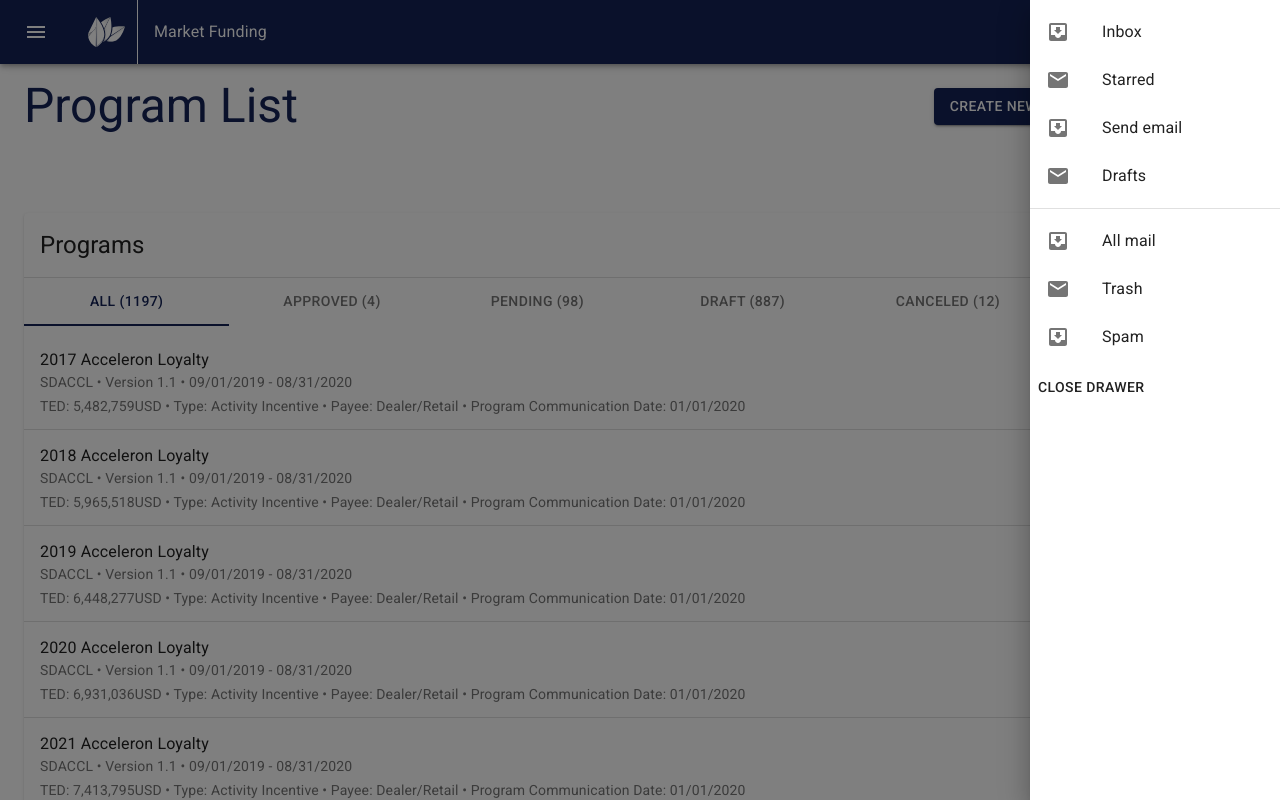
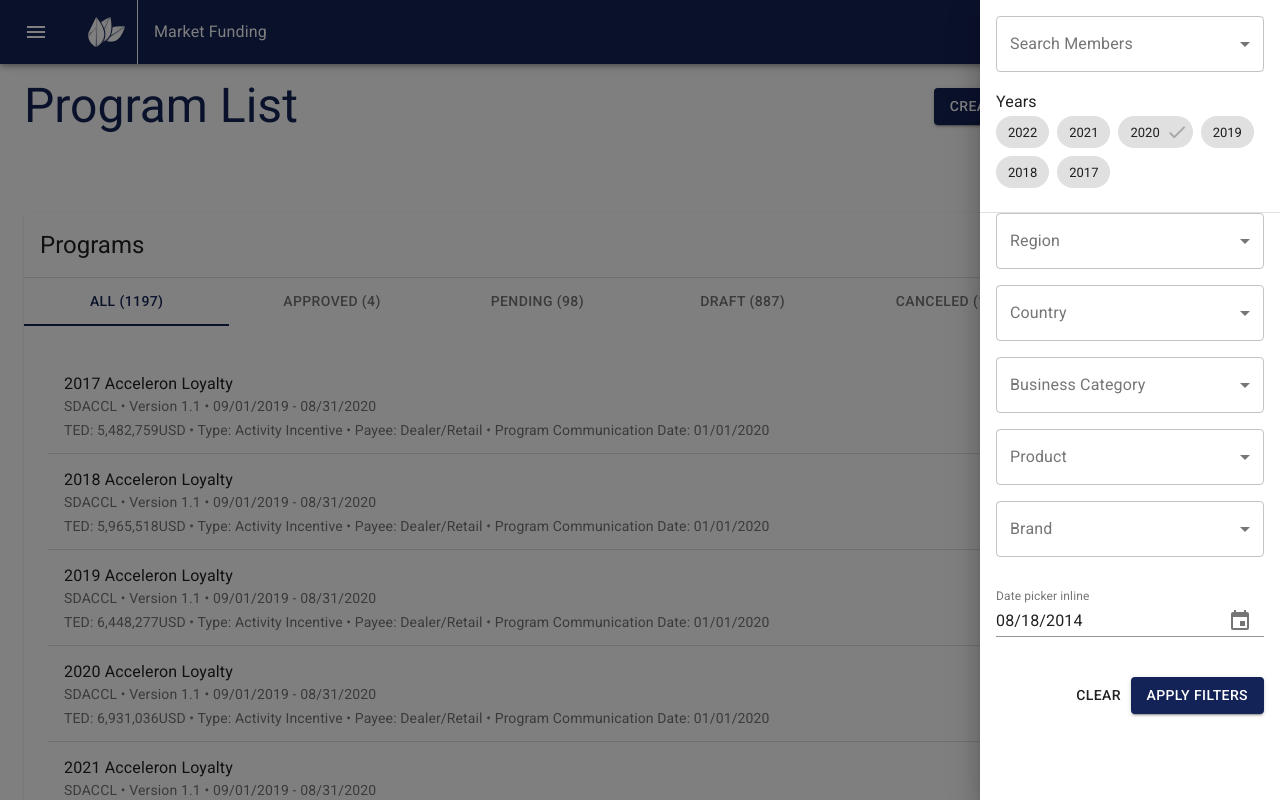
Before and after one commit to stephen-salyer/testingDART, a React (Create React App) app: page / in a window 1280 px wide. Both pictures are taken after a click on the button 1184 px from the left and 106 px from the top of the page. Shown: the top 800 px of the page. Built offline with nearby package versions, Linux system fonts and the light colour scheme; grey boxes are pictures that could not be loaded.

Commit message:
Filter Sheet!

```diff
--- a/package.json
+++ b/package.json
@@ -3,12 +3,15 @@
   "version": "0.1.0",
   "private": true,
   "dependencies": {
+    "@date-io/date-fns": "~1.3.13",
     "@material-ui/core": "~4.9.8",
     "@material-ui/icons": "^4.9.1",
     "@material-ui/lab": "~4.0.0-alpha.47",
+    "@material-ui/pickers": "~3.2.10",
     "@testing-library/jest-dom": "~4.2.4",
     "@testing-library/react": "~9.5.0",
     "@testing-library/user-event": "~7.2.1",
+    "date-fns": "~2.11.1",
     "react": "^16.13.1",
     "react-dom": "^16.13.1",
     "react-scripts": "3.4.1",
--- a/src/App.css
+++ b/src/App.css
@@ -1,12 +1,16 @@
 .App {
   text-align: center;
+}
+
+.MuiFormControl-root {
+  width: 100%;
 }
 
 .MuiCardContent-root:last-child {
   padding-bottom: 8px!important;
 }
 
-.MuiBox-root {
+.MuiBox-root-519, .MuiBox-root-609, .MuiBox-root-615, .MuiBox-root-621, .MuiBox-root-627, .MuiBox-root-633 {
   padding: 0!important;
 }
 
--- a/src/Components/ProgramListFilter.js
+++ b/src/Components/ProgramListFilter.js
@@ -2,24 +2,45 @@ import React from 'react';
 import clsx from 'clsx';
 import {makeStyles} from '@material-ui/core/styles';
 import Drawer from '@material-ui/core/Drawer';
-import List from '@material-ui/core/List';
 import Divider from '@material-ui/core/Divider';
-import ListItem from '@material-ui/core/ListItem';
-import ListItemIcon from '@material-ui/core/ListItemIcon';
-import ListItemText from '@material-ui/core/ListItemText';
 import Button from '@material-ui/core/Button';
-import InboxIcon from '@material-ui/icons/MoveToInbox';
-import MailIcon from '@material-ui/icons/Mail';
 import {FilterList} from '@material-ui/icons';
 import IconButton from '@material-ui/core/IconButton';
 import Box from '@material-ui/core/Box';
 
+import InputLabel from '@material-ui/core/InputLabel';
+import MenuItem from '@material-ui/core/MenuItem';
+import FormControl from '@material-ui/core/FormControl';
+import Select from '@material-ui/core/Select';
+import Typography from '@material-ui/core/Typography';
+import Chip from '@material-ui/core/Chip';
+import DoneIcon from '@material-ui/icons/Done';
+import DateFnsUtils from '@date-io/date-fns';
+import {
+  KeyboardDatePicker,
+  MuiPickersUtilsProvider,
+} from '@material-ui/pickers';
+
+import 'date-fns';
+
 const useStyles = makeStyles({
+  root: {
+    width: '100%',
+  },
   list: {
-    width: 250,
+    width: 300,
   },
   fullList: {
     width: 'auto',
+  },
+  chipOrganize: {
+    display: 'flex',
+    justifyContent: 'center',
+    flexWrap: 'wrap',
+  },
+  chipPadding: {
+    marginRight: '8px',
+    marginBottom: '8px',
   },
 });
 
@@ -28,6 +49,22 @@ export default function TemporaryDrawer() {
   const [state, setState] = React.useState({
     right: false,
   });
+
+  const handleDelete = () => {
+    console.info('You clicked the delete icon.');
+  };
+
+  const handleClick = () => {
+    console.info('You clicked the Chip.');
+  };
+
+  const [selectedDate, setSelectedDate] = React.useState(
+    new Date('2014-08-18T21:11:54')
+  );
+
+  const handleDateChange = (date) => {
+    setSelectedDate(date);
+  };
 
   const toggleDrawer = (anchor, open) => (event) => {
     if (
@@ -47,33 +84,178 @@ export default function TemporaryDrawer() {
       })}
       role="presentation"
     >
-      <List>
-        {['Inbox', 'Starred', 'Send email', 'Drafts'].map((text, index) => (
-          <ListItem button key={text}>
-            <ListItemIcon>
-              {index % 2 === 0 ? <InboxIcon /> : <MailIcon />}
-            </ListItemIcon>
-            <ListItemText primary={text} />
-          </ListItem>
-        ))}
-      </List>
+      <Box p={2}>
+        <FormControl variant="outlined" className={classes.formControl}>
+          <InputLabel id="demo-simple-select-outlined-label">
+            Search Members
+          </InputLabel>
+          <Select
+            labelId="demo-simple-select-outlined-label"
+            id="demo-simple-select-outlined"
+            label="Search Members"
+          >
+            <MenuItem value="">
+              <em>None</em>
+            </MenuItem>
+            <MenuItem value={10}>Bob Bobbert</MenuItem>
+            <MenuItem value={20}>Rob Robbert</MenuItem>
+            <MenuItem value={30}>Tob Tobbert</MenuItem>
+          </Select>
+        </FormControl>
+      </Box>
+      <Box pb={2} pl={2} pr={2}>
+        <Typography variant="subtitle1">Years</Typography>
+        <Chip
+          onClick={handleClick}
+          className={classes.chipPadding}
+          label="2022"
+        />
+        <Chip
+          onClick={handleClick}
+          className={classes.chipPadding}
+          label="2021"
+        />
+        <Chip
+          onClick={handleClick}
+          className={classes.chipPadding}
+          label="2020"
+          onClick={handleClick}
+          onDelete={handleDelete}
+          deleteIcon={<DoneIcon />}
+        />
+        <Chip
+          onClick={handleClick}
+          className={classes.chipPadding}
+          label="2019"
+        />
+        <Chip
+          onClick={handleClick}
+          className={classes.chipPadding}
+          label="2018"
+        />
+        <Chip
+          onClick={handleClick}
+          className={classes.chipPadding}
+          label="2017"
+        />
+      </Box>
       <Divider />
-      <List>
-        {['All mail', 'Trash', 'Spam'].map((text, index) => (
-          <ListItem button key={text}>
-            <ListItemIcon>
-              {index % 2 === 0 ? <InboxIcon /> : <MailIcon />}
-            </ListItemIcon>
-            <ListItemText primary={text} />
-          </ListItem>
-        ))}
-      </List>
-      <Button
-        onClick={toggleDrawer(anchor, false)}
-        onKeyDown={toggleDrawer(anchor, false)}
-      >
-        Close Drawer
-      </Button>
+      <Box pb={2} pl={2} pr={2}>
+        <FormControl variant="outlined" className={classes.formControl}>
+          <InputLabel id="demo-simple-select-outlined-label">Region</InputLabel>
+          <Select
+            labelId="demo-simple-select-outlined-label"
+            id="demo-simple-select-outlined"
+            label="Search Members"
+          >
+            <MenuItem value="">
+              <em>None</em>
+            </MenuItem>
+            <MenuItem value={10}>North America</MenuItem>
+          </Select>
+        </FormControl>
+      </Box>
+      <Box pb={2} pl={2} pr={2}>
+        <FormControl variant="outlined" className={classes.formControl}>
+          <InputLabel id="demo-simple-select-outlined-label">
+            Country
+          </InputLabel>
+          <Select
+            labelId="demo-simple-select-outlined-label"
+            id="demo-simple-select-outlined"
+            label="Search Members"
+          >
+            <MenuItem value="">
+              <em>None</em>
+            </MenuItem>
+            <MenuItem value={10}>US</MenuItem>
+            <MenuItem value={20}>Canada</MenuItem>
+          </Select>
+        </FormControl>
+      </Box>
+      <Box pb={2} pl={2} pr={2}>
+        <FormControl variant="outlined" className={classes.formControl}>
+          <InputLabel id="demo-simple-select-outlined-label">
+            Business Category
+          </InputLabel>
+          <Select
+            labelId="demo-simple-select-outlined-label"
+            id="demo-simple-select-outlined"
+            label="Search Members"
+          >
+            <MenuItem value="">
+              <em>None</em>
+            </MenuItem>
+            <MenuItem value={10}>Channel</MenuItem>
+            <MenuItem value={20}>Climate</MenuItem>
+            <MenuItem value={30}>Crop Protection</MenuItem>
+          </Select>
+        </FormControl>
+      </Box>
+      <Box pb={2} pl={2} pr={2}>
+        <FormControl variant="outlined" className={classes.formControl}>
+          <InputLabel id="demo-simple-select-outlined-label">
+            Product
+          </InputLabel>
+          <Select
+            labelId="demo-simple-select-outlined-label"
+            id="demo-simple-select-outlined"
+            label="Search Members"
+          >
+            <MenuItem value="">
+              <em>None</em>
+            </MenuItem>
+            <MenuItem value={10}>All</MenuItem>
+            <MenuItem value={20}>Acceleration</MenuItem>
+            <MenuItem value={30}>Acetanilide</MenuItem>
+          </Select>
+        </FormControl>
+      </Box>
+      <Box pb={2} pl={2} pr={2}>
+        <FormControl variant="outlined" className={classes.formControl}>
+          <InputLabel id="demo-simple-select-outlined-label">Brand</InputLabel>
+          <Select
+            labelId="demo-simple-select-outlined-label"
+            id="demo-simple-select-outlined"
+            label="Search Members"
+          >
+            <MenuItem value="">
+              <em>None</em>
+            </MenuItem>
+            <MenuItem value={10}>All</MenuItem>
+            <MenuItem value={20}>Absolute</MenuItem>
+            <MenuItem value={30}>Absolute Maxx</MenuItem>
+          </Select>
+        </FormControl>
+      </Box>
+      <Box pb={2} pl={2} pr={2}>
+        <MuiPickersUtilsProvider utils={DateFnsUtils}>
+          <KeyboardDatePicker
+            disableToolbar
+            variant="inline"
+            format="MM/dd/yyyy"
+            margin="normal"
+            id="date-picker-inline"
+            label="Date picker inline"
+            value={selectedDate}
+            onChange={handleDateChange}
+            KeyboardButtonProps={{
+              'aria-label': 'change date',
+            }}
+          />
+        </MuiPickersUtilsProvider>
+      </Box>
+      <Box p={2} display="flex" justifyContent="flex-end">
+        <Button pr={2}>clear</Button>
+        <Button
+          variant="contained"
+          color="primary"
+          onClick={toggleDrawer(anchor, false)}
+          onKeyDown={toggleDrawer(anchor, false)}
+        >
+          Apply Filters
+        </Button>
+      </Box>
     </div>
   );
 
```
Also changed, not shown: 1 other file (tests, documents, lock files or other folders).
